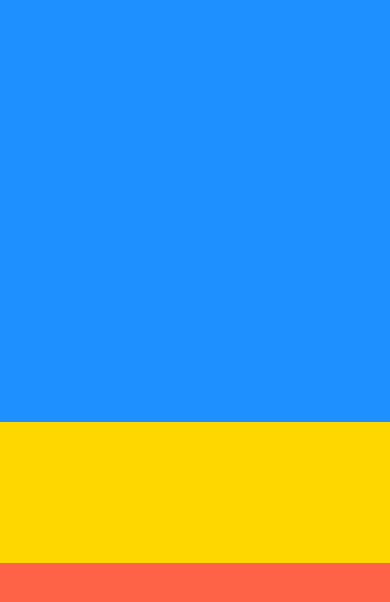
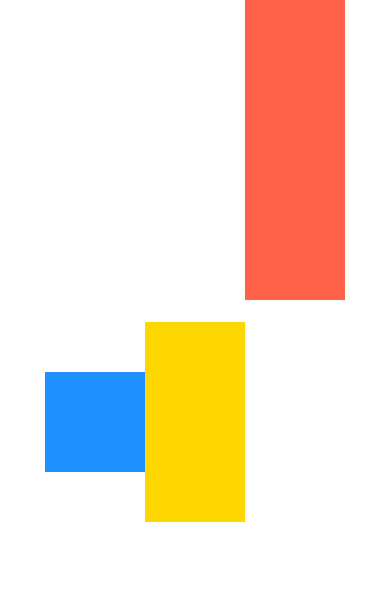
Before and after one commit to khagapati-bagh/DoneWIthItReactApp, a React Native app: screen / in a window 390 px wide. Shown: the top 602 px of the page. Built offline with nearby package versions, Linux system fonts and the light colour scheme.

Commit message:
added alignment items

```diff
--- a/App.js
+++ b/App.js
@@ -7,23 +7,30 @@ export default function App() {
       style={{
         backgroundColor: '#fff',
         flex: 1,
+        flexDirection: 'row', //horizontal
+        justifyContent: 'center', //main axis
+        alignItems: 'center', //secondary axis
       }}>
       <View
         style={{
           backgroundColor: 'dodgerblue',
-          flex: 3,
+          height: 100,
+          width: 100,
         }}
       />
       <View
         style={{
           backgroundColor: 'gold',
-          flex: 1,
+          height: 200,
+          width: 100,
         }}
       />
       <View
         style={{
           backgroundColor: 'tomato',
-          flex: 2,
+          height: 300,
+          width: 100,
+          alignSelf: 'flex-start',
         }}
       />
     </View>
```
